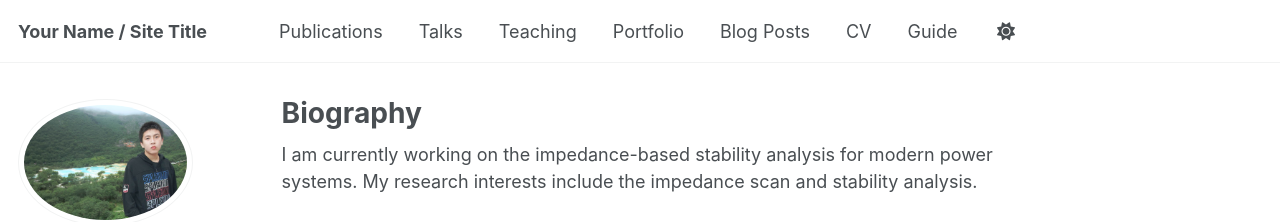
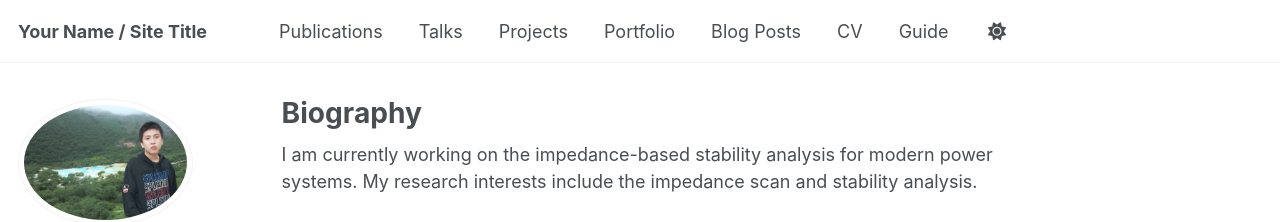
Before and after one commit to ShuailongDai/ShuailongDai.github.io, a Jekyll site: the page built from _pages/about.md, in a window 1280 px wide. Shown: the top 222 px of the page. Built offline with Jekyll 4.4.1, drawn with Linux system fonts in a browser that asks for light colours; some web fonts are replaced.

Commit message:
Update navigation.yml

```diff
--- a/_data/navigation.yml
+++ b/_data/navigation.yml
@@ -14,7 +14,7 @@ main:
   - title: "Talks"
     url: /talks/
 
-  - title: "Teaching"
+  - title: "Projects"
     url: /teaching/
 
   - title: "Portfolio"
```
